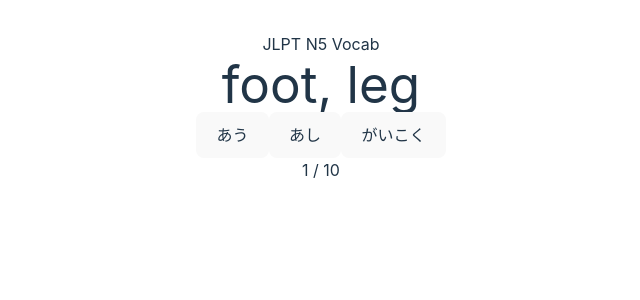
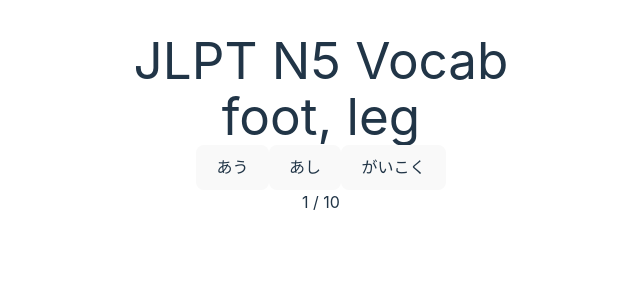
Before and after one commit to fahrimz/jlpt, a React (Vite) app: page / in a window 1280 px wide. Shown: the top 300 px of the page, without its empty margins (319-959 px from the left). Built offline with nearby package versions, Linux system fonts and the light colour scheme.

Commit message:
fix: seo

```diff
--- a/index.html
+++ b/index.html
@@ -1,10 +1,14 @@
-<!doctype html>
+<!DOCTYPE html>
 <html lang="en">
   <head>
     <meta charset="UTF-8" />
     <link rel="icon" type="image/svg+xml" href="/vite.svg" />
     <meta name="viewport" content="width=device-width, initial-scale=1.0" />
     <title>JLPT N5 Vocab</title>
+    <meta
+      name="description"
+      content="Learn Japanese, JLPT N5, beginner Japanese, Japanese vocabulary, N5 vocab test, Japanese language practice, Japanese words, study Japanese, Japanese learning app"
+    />
   </head>
   <body>
     <div id="root"></div>
--- a/src/App.tsx
+++ b/src/App.tsx
@@ -11,8 +11,8 @@
 import { ToastContainer, toast } from "react-toastify";
 import "react-toastify/dist/ReactToastify.css";
 
-import audioCorrect from './assets/audio/correct.mp4';
-import audioIncorrect from './assets/audio/incorrect.mp4';
+import audioCorrect from "./assets/audio/correct.mp4";
+import audioIncorrect from "./assets/audio/incorrect.mp4";
 
 const audioCorrectAnswer = new Audio(audioCorrect);
 const audioIncorrectAnswer = new Audio(audioIncorrect);
@@ -26,7 +26,7 @@
   answers,
   checkAnswer,
 }: {
-  questionIndex: number,
+  questionIndex: number;
   currentQuestion: TWord;
   answers: string[];
   checkAnswer: (option: string) => void;
@@ -46,9 +46,9 @@
         ))}
       </div>
 
-      <h6>
+      <p>
         {questionIndex + 1} / {questions.length}
-      </h6>
+      </p>
     </div>
   );
 };
@@ -62,8 +62,8 @@
 }) => {
   return (
     <div className="space-y-4">
-      <h1>Quiz completed!</h1>
-      <h2>Correct answers: {correctAnswers}</h2>
+      <h4 className="font-bold text-3xl">Quiz completed!</h4>
+      <p>Correct answers: {correctAnswers}</p>
       <button onClick={onRetry}>Retry</button>
     </div>
   );
@@ -109,9 +109,7 @@
     <>
       <div className="flex flex-col gap-32 ">
         <div className="flex gap-2 justify-center">
-          <h5 className="font-bold text-xl">
-            JLPT N5 Vocab
-          </h5>
+          <h1 className="font-bold text-xl">JLPT N5 Vocab</h1>
         </div>
         {currentQuestion && answers ? (
           <QuizView
```
